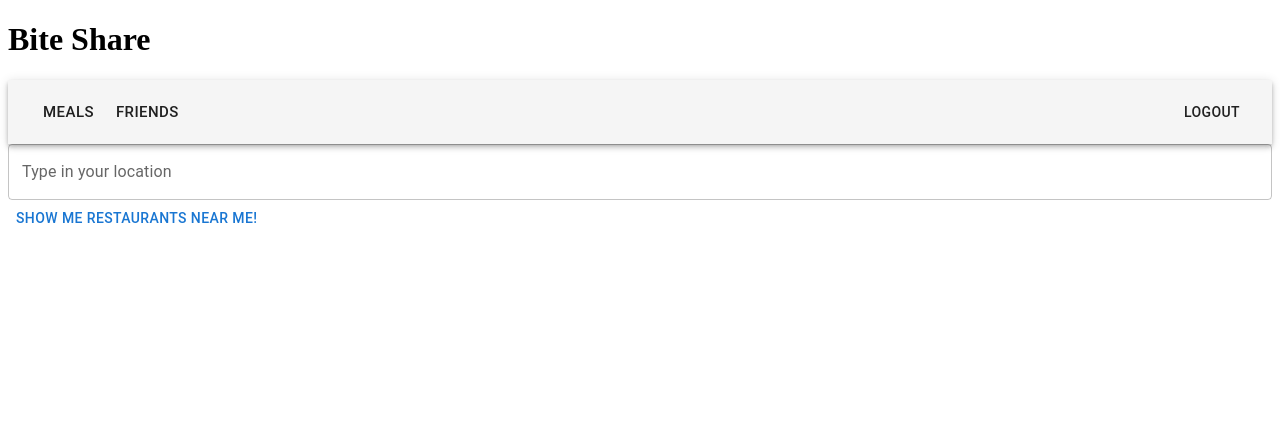
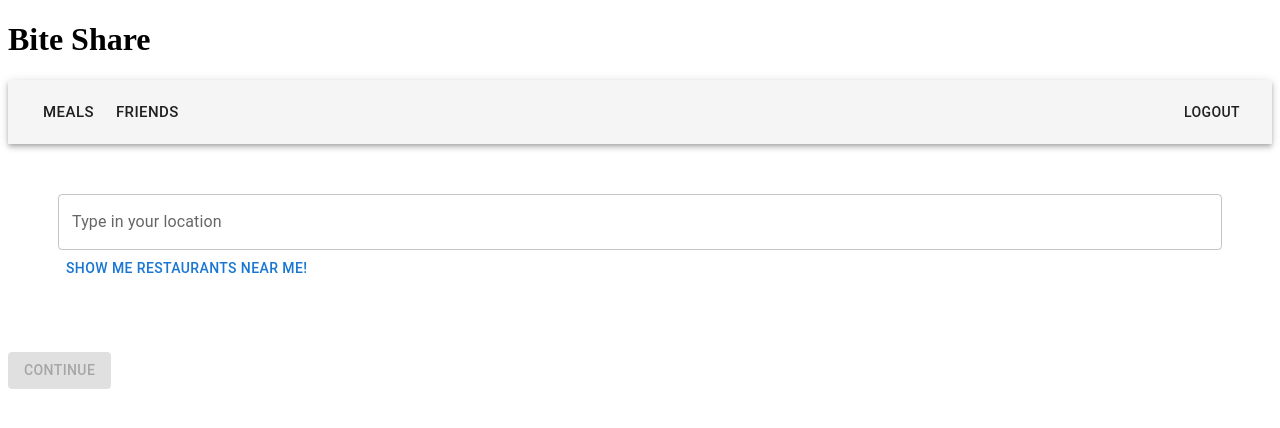
Before and after one commit to rpp2205-boc-dolomite/biteshare-app, a React app: page /searchRest in a window 1280 px wide. Shown: the top 428 px of the page. Built offline with nearby package versions, Linux system fonts and the light colour scheme; the HTML template or start-up script is replaced by a standard one; what uploader would draw is missing.

Commit message:
can now pass restInfo state to AddFriends

```diff
--- a/client/src/components/Friends/AddFriends.jsx
+++ b/client/src/components/Friends/AddFriends.jsx
@@ -6,6 +6,9 @@ import FriendEntry from './FriendEntry.jsx';
 import BorderColorIcon from '@mui/icons-material/BorderColor';
 import Navbar from '../Navbar.jsx';
 import Loading from '../Loading.jsx';
+
+import { useLocation } from 'react-router-dom';
+
 const fakeFriendsList2 = [
   "Anna: 111123123", "Bob: 312456789", "Davie Wang: 44556677"
 ]
@@ -13,6 +16,9 @@ const AddFriends = (props) => {
   const [existList, setExistList] = useState(null)
   const [friends, setFriends] = useState([]);
   console.log('friends', friends);
+
+  const { state } = useLocation();
+
 
   //call the data to get the users exist friends list
   const getFriends = (id) => {
--- a/client/src/components/Restaurant/RestaurantSearch.jsx
+++ b/client/src/components/Restaurant/RestaurantSearch.jsx
@@ -2,32 +2,30 @@ import React, { useState } from 'react';
 import axios from 'axios';
 import Navbar from '../Navbar.jsx';
 import {Button, Box, Typography, TextField, List, ListItem, ListItemButton, Divider} from '@mui/material';
+import { Navigate, Link } from 'react-router-dom';
 
 const RestaurantSearch = ({}) => {
   const [local, setLocation] = useState('');
-  const [restName, setRestName] = useState('');
-  const [restAddress, setRestAddress] = useState('')
+  // const [restName, setRestName] = useState('');
+  // const [restAddress, setRestAddress] = useState('')
   const [businesses, setBusinesses] = useState([]);
   const [selectedIndex, setSelectedIndex] = React.useState(1);
+  const [restInfo, setRestInfo] = useState( {name: '', address: ''} );
 
   const handleListItemClick = (event, index) => {
     setSelectedIndex(index);
-    console.log(event.target.outerText);
-    setRestName(event.target.outerText);
-    console.log(restName);
+    let bus = (event.target.outerText);
+    const numIndex = bus.search(/\d/);
+    setRestInfo({
+      name: bus.substr(0, numIndex - 1),
+      address: bus.substr(numIndex)
+    });
+    console.log(restInfo);
   };
 
   const handleLocation = (e) => {
     setLocation(e.target.value);
   }
-
-  const handleRestName = (e) => {
-    setRestName(e.target.value);
-  }
-
-  // const handleRestAddress = (e) => {
-  //   setRestAddress(e);
-  // }
 
   const searchLocal = (local) => {
     axios.get(`/biz?location=${local}`)
@@ -47,6 +45,7 @@ const RestaurantSearch = ({}) => {
       flex-direction="column"
       alignItems="center"
       justifyContent="center"
+      padding="50px"
     >
       <TextField fullWidth label="Type in your location" onChange={handleLocation} />
       <Button onClick={() => {searchLocal(local)}}>Show me restaurants near me!</Button>
@@ -70,6 +69,18 @@ const RestaurantSearch = ({}) => {
     })}
       </List>
     </Box>
+    <Box
+      justifyContent="centered"
+    >
+
+      <Button
+        disabled={!restInfo.name}
+        component={Link}
+        to="/AddFriends"
+        state={{ restInfo }}
+        variant="contained"
+      >Continue</Button>
+    </Box>
   </Box>
   )
 }
```
Also changed, not shown: 1 other file (tests, documents, lock files or other folders).
